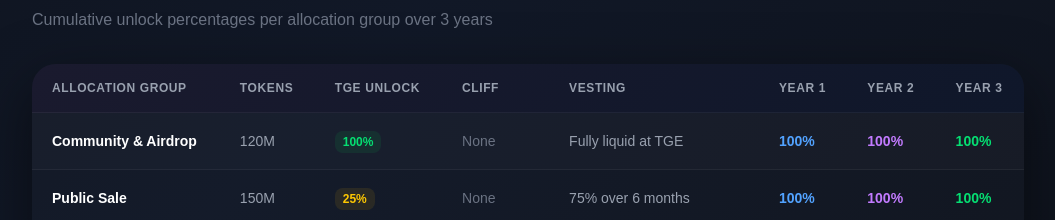
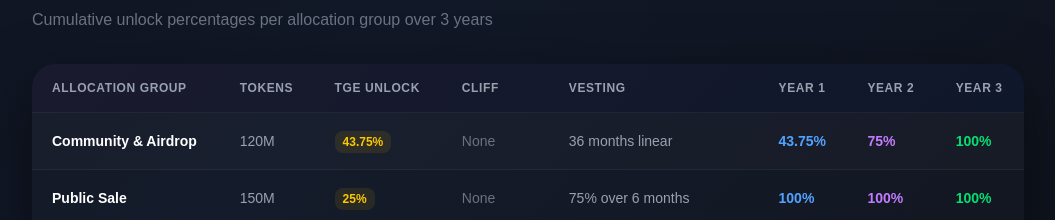
Before and after one commit to PisonAlpha/aureotrack, a Next.js app: page /tokenomics in a window 1280 px wide. Shown: the part 2291-2511 px from the top of the page, without its empty margins (112-1167 px from the left). Built offline with nearby package versions, Linux system fonts and the light colour scheme.

Commit message:
Update Community & Airdrop tokenomics - 43.75% TGE unlock, 36 month linear vesting

```diff
--- a/app/tokenomics/page.tsx
+++ b/app/tokenomics/page.tsx
@@ -12,11 +12,11 @@ const ALLOCATION = [
   { name: 'Ecosystem & Development', percent: 10, tokens: 100000000, color: '#10b981', description: 'Platform infrastructure, APIs, and development' },
   { name: 'Marketing & Growth', percent: 10, tokens: 100000000, color: '#06b6d4', description: 'Global marketing, partnerships, community growth' },
   { name: 'Treasury', percent: 20, tokens: 200000000, color: '#6b7280', description: 'Locked 3 years — strategic reserve, DAO governed after Year 3' },
-  { name: 'Community & Airdrop', percent: 12, tokens: 120000000, color: '#f59e0b', description: '12% initial circulating supply — airdrop, rewards, liquidity' },
+  { name: 'Community & Airdrop', percent: 12, tokens: 120000000, color: '#f59e0b', description: '43.75% unlock at TGE, 36-month linear vesting — airdrop, rewards, liquidity' },
 ];
 
 const VESTING = [
-  { group: 'Community & Airdrop', tokens: '120M', tge: '100%', cliff: 'None', vesting: 'Fully liquid at TGE', y1: '100%', y2: '100%', y3: '100%' },
+  { group: 'Community & Airdrop', tokens: '120M', tge: '43.75%', cliff: 'None', vesting: '36 months linear', y1: '43.75%', y2: '75%', y3: '100%' },
   { group: 'Public Sale', tokens: '150M', tge: '25%', cliff: 'None', vesting: '75% over 6 months', y1: '100%', y2: '100%', y3: '100%' },
   { group: 'Private Sale', tokens: '100M', tge: '10%', cliff: '3 months', vesting: '18 months linear', y1: '75%', y2: '100%', y3: '100%' },
   { group: 'Angel Round', tokens: '50M', tge: '10%', cliff: '3 months', vesting: '18 months linear', y1: '75%', y2: '100%', y3: '100%' },
```
